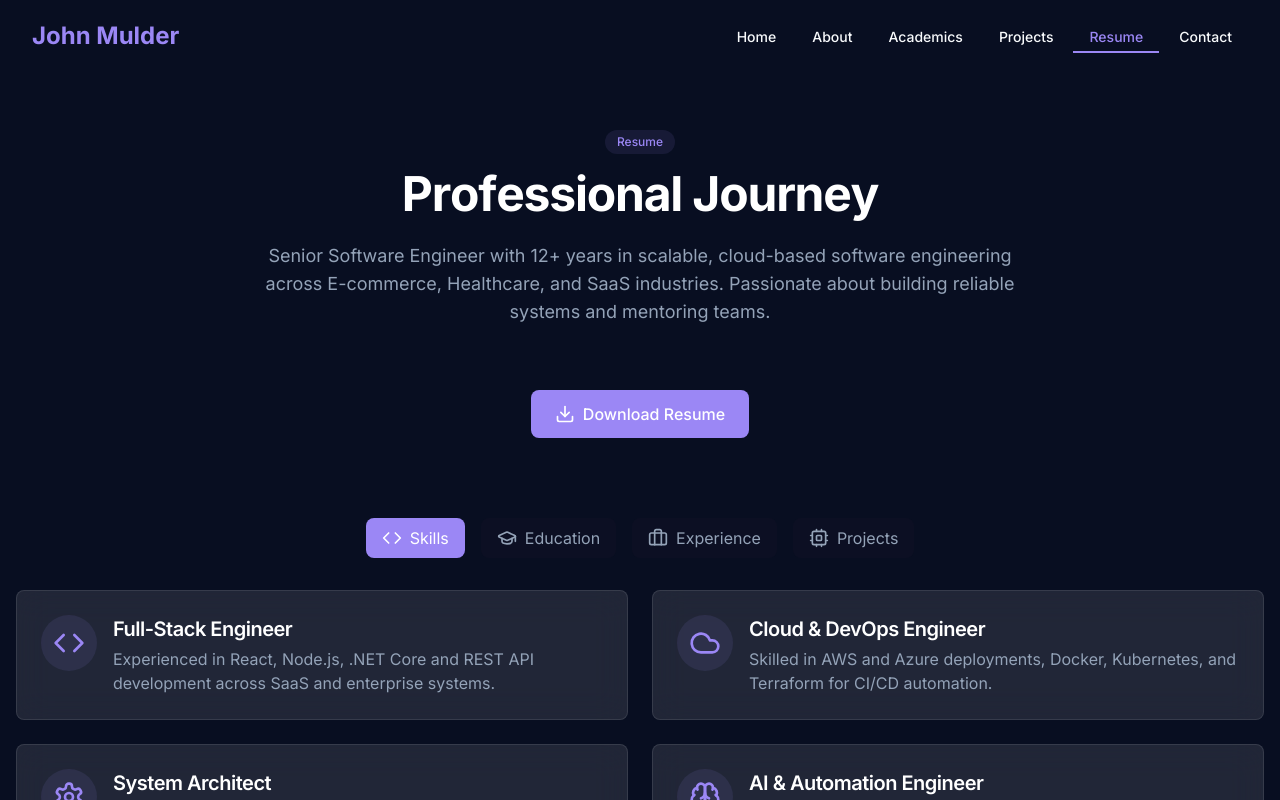
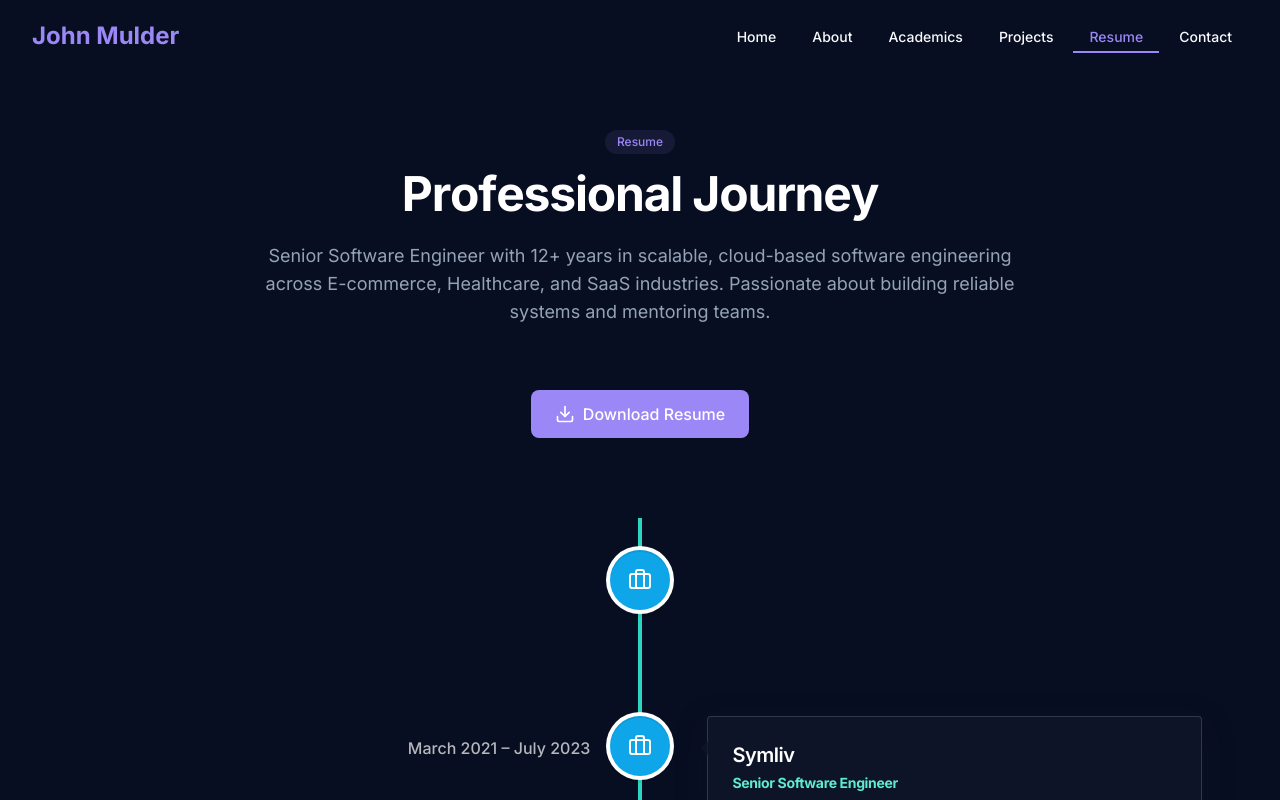
Before and after one commit to johnmulder8/portfolio, a React (Vite) app: page /resume in a window 1280 px wide. Shown: the top 800 px of the page. Built offline with nearby package versions, Linux system fonts and the light colour scheme.

Commit message:
feature: add react-vertical-timeline-component and update Resume page layout

```diff
--- a/package.json
+++ b/package.json
@@ -58,6 +58,7 @@
     "react-hook-form": "^7.53.0",
     "react-resizable-panels": "^2.1.3",
     "react-router-dom": "^6.26.2",
+    "react-vertical-timeline-component": "^4.0.0",
     "recharts": "^2.12.7",
     "sonner": "^1.5.0",
     "tailwind-merge": "^2.5.2",
--- a/src/pages/About.tsx
+++ b/src/pages/About.tsx
@@ -51,7 +51,7 @@ const About = () => {
           </motion.div>
 
           {/* Profile and Intro */}
-          <div className="grid grid-cols-1 lg:grid-cols-2 gap-12 items-center mb-24">
+          <div className="grid grid-cols-1 lg:grid-cols-2 gap-12 mb-24">
             <motion.div
               initial={{ opacity: 0, x: -50 }}
               animate={{ opacity: 1, x: 0 }}
@@ -74,7 +74,7 @@ const About = () => {
               initial={{ opacity: 0, x: 50 }}
               animate={{ opacity: 1, x: 0 }}
               transition={{ duration: 0.5, delay: 0.3 }}
-              className="flex flex-col justify-center"
+              className="flex flex-col"
             >
               <h2 className="text-3xl font-bold mb-6">
                 <AnimatedText text="Who am I?" once />
--- a/src/pages/Resume.tsx
+++ b/src/pages/Resume.tsx
@@ -1,28 +1,19 @@
-import { useEffect, useState } from "react";
+import { useEffect } from "react";
 import Layout from "@/components/Layout";
 import { motion } from "framer-motion";
 import { AnimatedText } from "@/components/AnimatedText";
 import PrintableResume from "@/components/PrintableResume";
-import SkillsSection from "@/components/SkillsSection";
 import {
-  Briefcase,
-  GraduationCap,
-  Code,
-  Award,
-  CheckCircle2,
-  Brain,
-  Cpu,
-  Database,
-  Cloud,
-  Settings,
-} from "lucide-react";
+  VerticalTimeline,
+  VerticalTimelineElement,
+} from "react-vertical-timeline-component";
+import "react-vertical-timeline-component/style.min.css";
+import { Briefcase, GraduationCap } from "lucide-react";
 
 const Resume = () => {
   useEffect(() => {
     window.scrollTo(0, 0);
   }, []);
-
-  const [activeTab, setActiveTab] = useState("skills");
 
   // EDUCATION
   const education = [
@@ -31,281 +22,69 @@ const Resume = () => {
       degree: "Bachelor of Science (B.S.)",
       field: "Computer Science",
       duration: "May 2010 – March 2014",
-      status: "Completed",
     },
   ];
+
   // EXPERIENCE
   const experience = [
     {
       position: "Senior Software Engineer",
       company: "Infuse",
       duration: "September 2023 – Present",
-      description:
-        "Developing and maintaining enterprise-scale web applications supporting LSAC’s digital assessment and registration platform.",
-      responsibilities: [
-        "Designed and developed .NET and React applications for assessment workflows.",
-        "Implemented RESTful APIs in Java Spring Boot and Node.js to integrate distributed services.",
-        "Built and deployed microservices on AWS EKS using Docker and Kubernetes.",
-        "Automated CI/CD pipelines with Jenkins and GitHub Actions, reducing release cycles by 40%.",
-        "Collaborated with remote DevOps, QA, and product teams in Agile/Scrum sprints.",
-        "Leveraged OpenAI API tools to automate internal documentation and code reviews.",
-      ],
     },
     {
       position: "Senior Software Engineer",
       company: "Symliv",
       duration: "March 2021 – July 2023",
-      description:
-        "Led a remote engineering team in building scalable SaaS and e-learning solutions with microservice architectures.",
-      responsibilities: [
-        "Managed a team of 6 developers building a multi-tenant e-learning SaaS platform.",
-        "Refactored legacy .NET monoliths to Spring Boot microservices with Docker.",
-        "Developed modern frontends in React.js integrated with Node.js and Express APIs.",
-        "Implemented AWS infrastructure and IaC via Terraform, reducing deployment errors by 35%.",
-        "Coordinated Agile sprints and remote collaboration across time zones.",
-      ],
     },
     {
       position: "Full Stack Developer",
       company: "Liberty Mutual",
       duration: "April 2020 – February 2021",
-      description:
-        "Built financial analytics tools and ETL pipelines for data-driven decision-making in FinTech projects.",
-      responsibilities: [
-        "Developed analytics systems in Python and Java processing 10M+ daily transactions.",
-        "Built SQL ETL pipelines and Power BI dashboards to visualize executive metrics.",
-        "Integrated automated testing and CI/CD using Jenkins and GitLab CI.",
-        "Worked with data science teams to improve model deployment and monitoring.",
-      ],
     },
     {
       position: "Senior Software Developer",
       company: "First Line Software",
       duration: "August 2018 – March 2020",
-      description:
-        "Built internal CRM and workflow automation tools to streamline operations across distributed teams.",
-      responsibilities: [
-        "Developed C# and ASP.NET applications to automate internal business processes.",
-        "Integrated REST APIs and automated reporting pipelines with SQL Server and SSIS.",
-        "Conducted code reviews and implemented unit testing frameworks.",
-        "Collaborated with teams using Jira and Confluence in Agile environments.",
-      ],
     },
     {
       position: "Software Engineer",
       company: "Createotech",
       duration: "March 2017 – July 2018",
-      description:
-        "Assisted in front-end and back-end development for web applications in Java and MySQL.",
-      responsibilities: [
-        "Supported senior engineers in debugging and performance optimization.",
-        "Developed UI components using HTML, CSS, and JavaScript.",
-        "Wrote test scripts and maintained project documentation.",
-      ],
     },
     {
       position: "Backend Engineer",
       company: "SAP America",
       duration: "February 2016 – January 2017",
-      description: "",
-      responsibilities: [],
     },
     {
       position: "Backend Developer",
       company: "Raytheon Technologies",
       duration: "March 2014 – December 2015",
-      description: "",
-      responsibilities: [],
     },
   ];
 
-  // PROJECTS
-  const projects = [
-    {
-      title: "E-commerce Platform",
-      description:
-        "Full-stack application with user authentication, product catalog, and Stripe payments built using React, Node.js, and MongoDB.",
-      technologies: ["React", "Node.js", "MongoDB", "Stripe", "Docker"],
-      duration: "2023",
-      type: "Full-Stack",
-      accomplishments: [
-        "Implemented JWT auth and secure payment flows.",
-        "Deployed via AWS EC2 and CI/CD with GitHub Actions.",
-      ],
-    },
-    {
-      title: "Blockchain Explorer",
-      description:
-        "Web application for visualizing cryptocurrency transactions and blocks using React and Web3.js.",
-      technologies: ["React", "Web3.js", "Node.js", "Blockchain"],
-      duration: "2022",
-      type: "Web / Blockchain",
-      accomplishments: [
-        "Built transaction tracking and wallet query features.",
-        "Deployed to Netlify with live data via Etherscan API.",
-      ],
-    },
-    {
-      title: "Personal Portfolio Website",
-      description:
-        "Responsive developer portfolio built with React and Framer Motion to showcase skills and projects.",
-      technologies: ["React", "Tailwind CSS", "Framer Motion"],
-      duration: "2021",
-      type: "Web",
-      accomplishments: [
-        "Integrated animations and SEO best practices.",
-        "Implemented dark mode and mobile responsiveness.",
-      ],
-    },
+  // TIMELINE DATA
+  const timeline = [
+    ...education.map((edu) => ({
+      date: edu.duration,
+      title: edu.institution,
+      subtitle: `${edu.degree} • ${edu.field}`,
+      type: "education",
+    })),
+    ...experience.map((exp) => ({
+      date: exp.duration,
+      title: exp.company,
+      subtitle: `${exp.position}`,
+      type: "experience",
+    })),
   ];
 
-  const highlights = [
-    {
-      title: "Full-Stack Engineer",
-      description:
-        "Experienced in React, Node.js, .NET Core and REST API development across SaaS and enterprise systems.",
-      icon: <Code className="h-8 w-8 text-brand-purple" />,
-    },
-    {
-      title: "Cloud & DevOps Engineer",
-      description:
-        "Skilled in AWS and Azure deployments, Docker, Kubernetes, and Terraform for CI/CD automation.",
-      icon: <Cloud className="h-8 w-8 text-brand-purple" />,
-    },
-    {
-      title: "System Architect",
-      description:
-        "Designs scalable microservice and event-driven systems with a focus on security and performance.",
-      icon: <Settings className="h-8 w-8 text-brand-purple" />,
-    },
-    {
-      title: "AI & Automation Engineer",
-      description:
-        "Integrates OpenAI APIs and machine learning models for intelligent automation and analysis.",
-      icon: <Brain className="h-8 w-8 text-brand-purple" />,
-    },
-  ];
-
-  // --- Tabs ---
-  const tabContent = {
-    skills: (
-      <div className="space-y-8">
-        <div className="grid grid-cols-1 md:grid-cols-2 gap-6 mb-12">
-          {highlights.map((h, i) => (
-            <motion.div
-              key={h.title}
-              initial={{ opacity: 0, y: 20 }}
-              animate={{ opacity: 1, y: 0 }}
-              transition={{ duration: 0.4, delay: i * 0.1 }}
-              className="glass-panel p-6 rounded-lg flex items-start border border-white/10"
-            >
-              <div className="mr-4 bg-brand-purple/10 p-3 rounded-full">{h.icon}</div>
-              <div>
-                <h3 className="text-xl font-semibold mb-1 text-white">{h.title}</h3>
-                <p className="text-muted-foreground">{h.description}</p>
-              </div>
-            </motion.div>
-          ))}
-        </div>
-        <SkillsSection />
-      </div>
-    ),
-    education: (
-      <motion.div
-        initial={{ opacity: 0, y: 20 }}
-        animate={{ opacity: 1, y: 0 }}
-        transition={{ duration: 0.4 }}
-        className="space-y-6"
-      >
-        {education.map((edu, index) => (
-          <motion.div
-            key={edu.institution}
-            initial={{ opacity: 0, y: 20 }}
-            animate={{ opacity: 1, y: 0 }}
-            transition={{ duration: 0.4, delay: index * 0.1 }}
-            className="glass-panel p-6 rounded-lg"
-          >
-            <div className="flex flex-col md:flex-row justify-between items-start gap-2 mb-2">
-              <div>
-                <h3 className="text-xl font-semibold">{edu.degree}</h3>
-                <div className="text-lg">{edu.institution}</div>
-                <div className="text-muted-foreground">{edu.field}</div>
-              </div>
-              <div className="text-right">
-                <div className="text-sm text-muted-foreground">{edu.duration}</div>
-              </div>
-            </div>
-          </motion.div>
-        ))}
-      </motion.div>
-    ),
-    experience: (
-      <motion.div initial={{ opacity: 0, y: 20 }} animate={{ opacity: 1, y: 0 }} transition={{ duration: 0.4 }} className="space-y-6">
-        {experience.map((exp, index) => (
-          <motion.div
-            key={exp.company}
-            initial={{ opacity: 0, y: 20 }}
-            animate={{ opacity: 1, y: 0 }}
-            transition={{ duration: 0.4, delay: index * 0.1 }}
-            className="glass-panel p-6 rounded-lg"
-          >
-            <div className="flex justify-between items-start mb-2">
-              <div>
-                <h3 className="text-xl font-semibold">{exp.position}</h3>
-                <div className="text-lg">{exp.company}</div>
-              </div>
-              <div className="text-sm text-muted-foreground">{exp.duration}</div>
-            </div>
-            <p className="text-muted-foreground mb-3">{exp.description}</p>
-            <ul className="space-y-2">
-              {exp.responsibilities.map((r, i) => (
-                <li key={i} className="flex items-start">
-                  <CheckCircle2 className="h-5 w-5 text-brand-purple mr-2" />
-                  <span className="text-muted-foreground">{r}</span>
-                </li>
-              ))}
-            </ul>
-          </motion.div>
-        ))}
-      </motion.div>
-    ),
-    projects: (
-      <motion.div initial={{ opacity: 0, y: 20 }} animate={{ opacity: 1, y: 0 }} transition={{ duration: 0.4 }} className="space-y-6">
-        {projects.map((p, index) => (
-          <motion.div
-            key={p.title}
-            initial={{ opacity: 0, y: 20 }}
-            animate={{ opacity: 1, y: 0 }}
-            transition={{ duration: 0.4, delay: index * 0.1 }}
-            className="glass-panel p-6 rounded-lg"
-          >
-            <div className="flex justify-between items-start mb-2">
-              <h3 className="text-xl font-semibold">{p.title}</h3>
-              <span className="text-xs bg-brand-purple/10 text-brand-purple px-2 py-1 rounded-full">
-                {p.type}
-              </span>
-            </div>
-            <p className="text-muted-foreground mb-3">{p.description}</p>
-            <ul className="space-y-2 mb-3">
-              {p.accomplishments.map((a, i) => (
-                <li key={i} className="flex items-start">
-                  <CheckCircle2 className="h-5 w-5 text-brand-purple mr-2" />
-                  <span className="text-muted-foreground">{a}</span>
-                </li>
-              ))}
-            </ul>
-            <div className="flex flex-wrap gap-2">
-              {p.technologies.map((t) => (
-                <span key={t} className="text-xs bg-secondary rounded-full px-3 py-1">
-                  {t}
-                </span>
-              ))}
-            </div>
-          </motion.div>
-        ))}
-      </motion.div>
-    ),
-  };
+  const sortedTimeline = timeline.sort((a, b) => {
+    const dateA = a.date.replace(/[^0-9\-]/g, "");
+    const dateB = b.date.replace(/[^0-9\-]/g, "");
+    return dateB.localeCompare(dateA);
+  });
 
   return (
     <Layout>
@@ -330,31 +109,36 @@ const Resume = () => {
             <PrintableResume />
           </div>
 
-          {/* Tabs */}
-          <div className="flex justify-center gap-4 mb-8 flex-wrap">
-            {[
-              { id: "skills", label: "Skills", icon: <Code className="h-5 w-5" /> },
-              { id: "education", label: "Education", icon: <GraduationCap className="h-5 w-5" /> },
-              { id: "experience", label: "Experience", icon: <Briefcase className="h-5 w-5" /> },
-              { id: "projects", label: "Projects", icon: <Cpu className="h-5 w-5" /> },
-            ].map((tab) => (
-              <motion.button
-                key={tab.id}
-                onClick={() => setActiveTab(tab.id)}
-                whileHover={{ scale: 1.05 }}
-                whileTap={{ scale: 0.95 }}
-                className={`flex items-center px-4 py-2 rounded-lg transition-colors ${activeTab === tab.id
-                    ? "bg-brand-purple text-white"
-                    : "bg-secondary/30 text-muted-foreground hover:bg-secondary/50"
-                  }`}
-              >
-                {tab.icon}
-                <span className="ml-2">{tab.label}</span>
-              </motion.button>
-            ))}
-          </div>
+          {/* Timeline */}
+          <VerticalTimeline lineColor="#2dd4bf">
+            {sortedTimeline.map((item, idx) => {
+              const iconStyle = {
+                background: item.type === "education" ? "#4f46e5" : "#0ea5e9",
+                color: "#fff",
+              };
 
-          <div className="min-h-[400px]">{tabContent[activeTab as keyof typeof tabContent]}</div>
+              const icon = item.type === "education" ? <GraduationCap /> : <Briefcase />;
+
+              return (
+                <VerticalTimelineElement
+                  key={`${item.title}-${item.date}-${idx}`}
+                  date={item.date}
+                  iconStyle={iconStyle}
+                  icon={icon}
+                  contentStyle={{
+                    background: "rgba(15, 23, 42, 0.8)",
+                    border: "1px solid rgba(148, 163, 184, 0.25)",
+                    boxShadow: "0 10px 30px rgba(15, 23, 42, 0.4)",
+                  }}
+                  contentArrowStyle={{ borderRight: "7px solid rgba(15, 23, 42, 0.8)" }}
+                  className="text-white"
+                >
+                  <h3 className="text-xl font-semibold text-white">{item.title}</h3>
+                  <h4 className="text-sm text-teal-300 mt-1">{item.subtitle}</h4>
+                </VerticalTimelineElement>
+              );
+            })}
+          </VerticalTimeline>
         </div>
       </section>
     </Layout>
```
Also changed, not shown: 1 other file (tests, documents, lock files or other folders).
